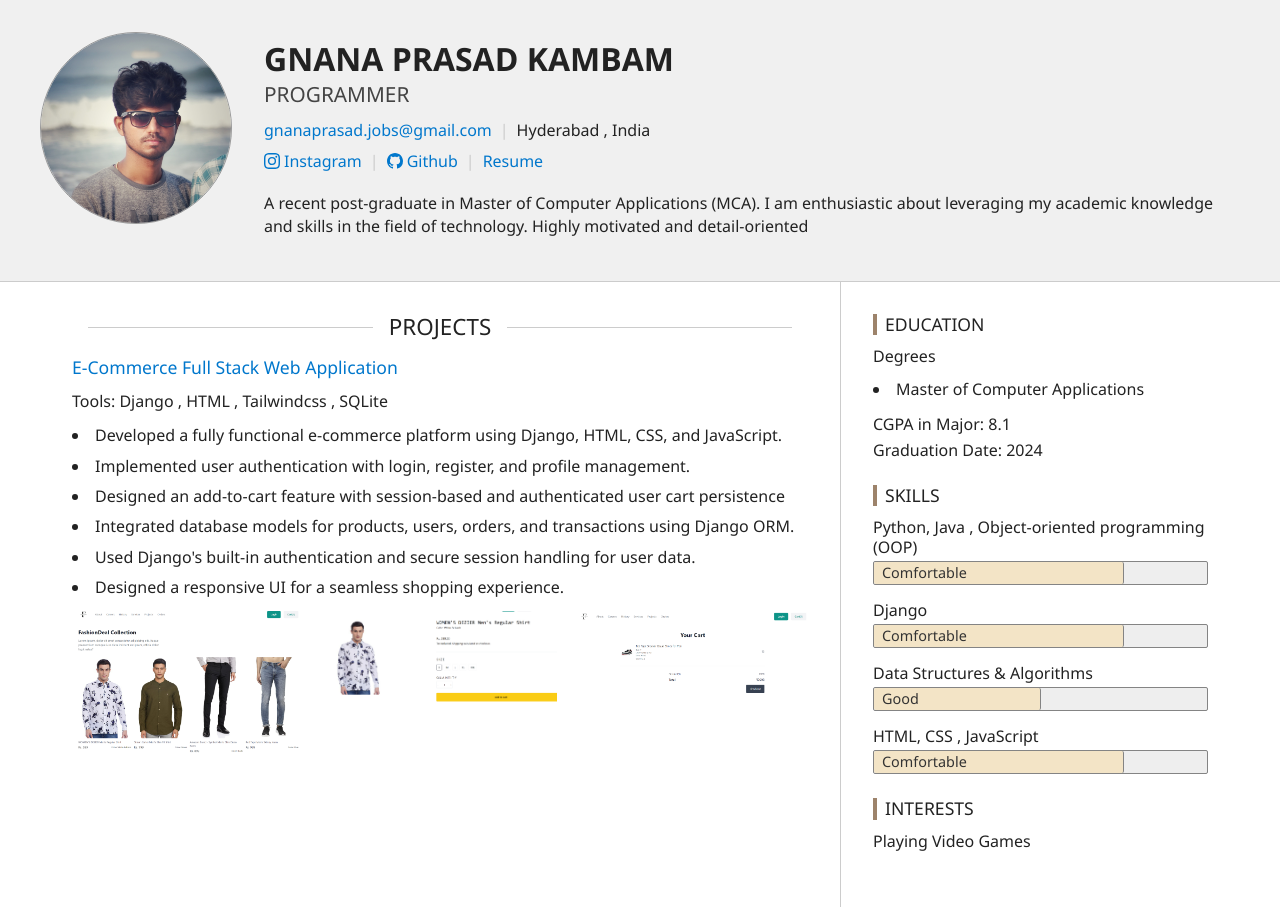
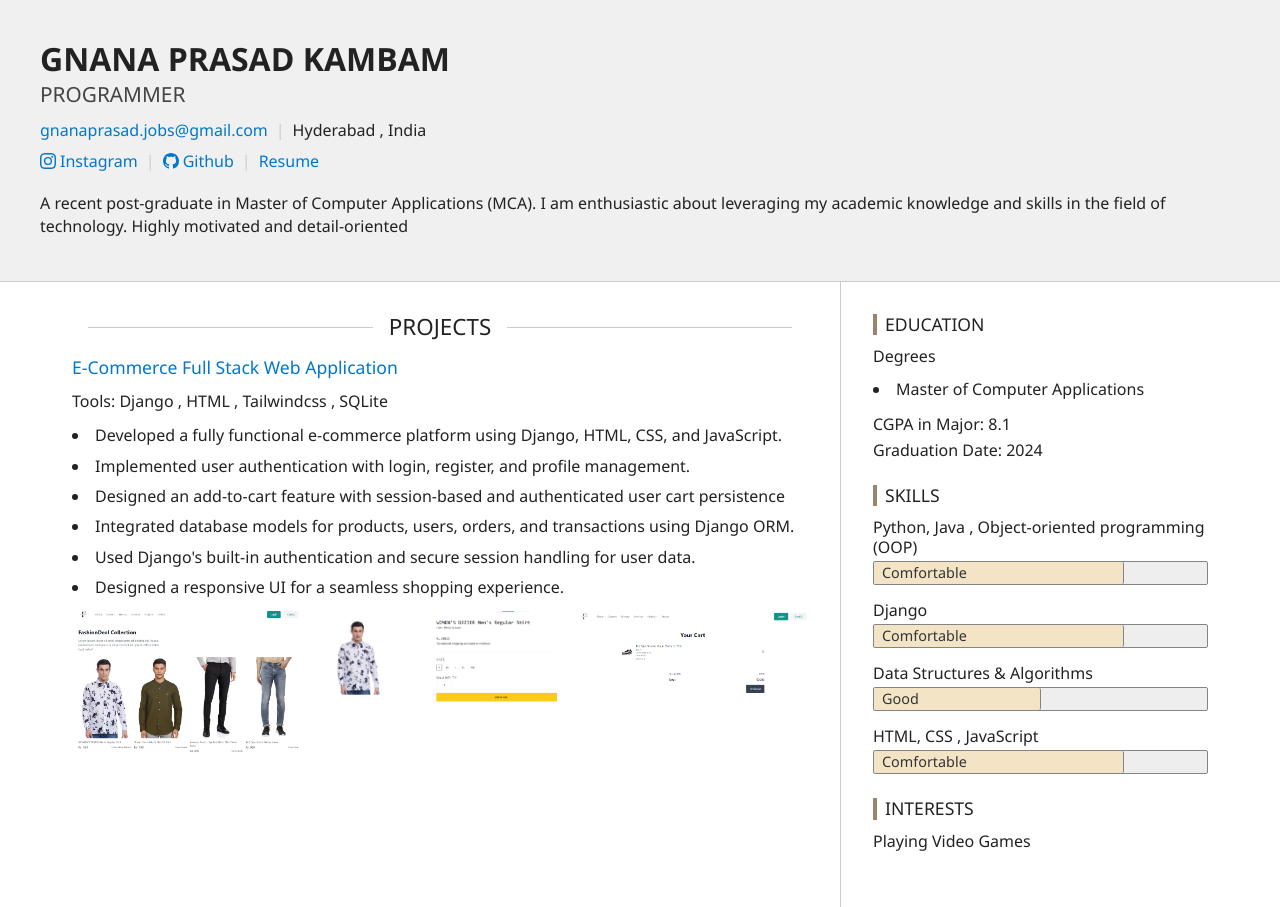
Before and after one commit to zep245/prasad.github.io, a plain HTML site: page index.html in a window 1280 px wide. Shown: the top 907 px of the page. Drawn offline with Linux system fonts and the light colour scheme.

Commit message:
Update index.html

```diff
--- a/index.html
+++ b/index.html
@@ -26,11 +26,11 @@
       <div class="container">
         <div class="header-top flex-responsive">
 
-          <img class="header-image"
+         <!-- <img class="header-image"
                width="256"
                height="256"
                src="portfolio_media/profile.jpg"
-               alt="Corey Schafer Profile Image" />
+               alt="Corey Schafer Profile Image" /> -->
 
           <div class="header-info">
             <h1>Gnana prasad kambam</h1>
```
